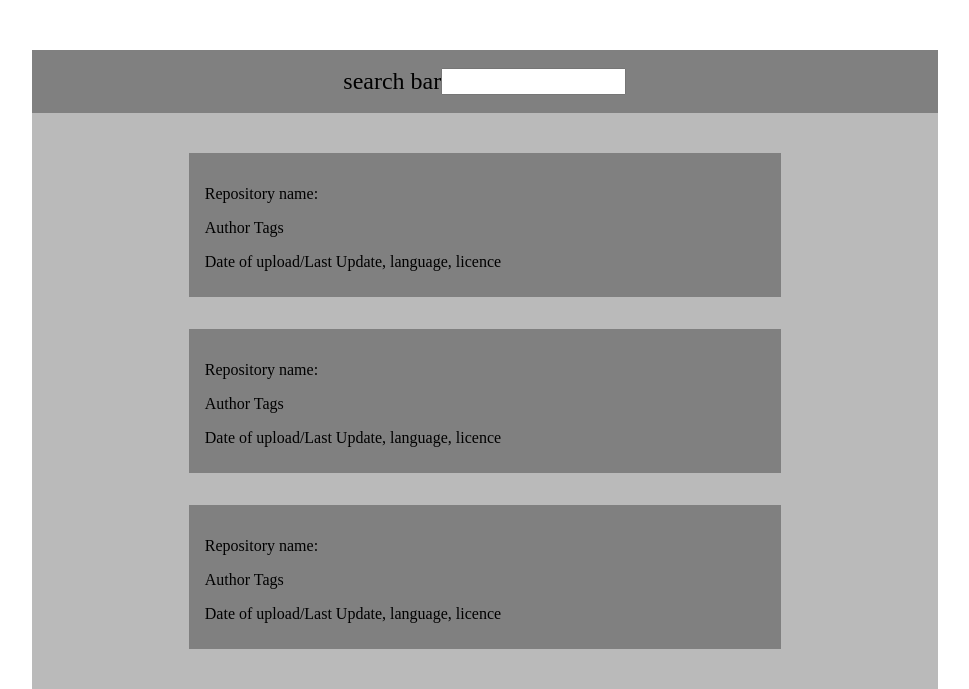
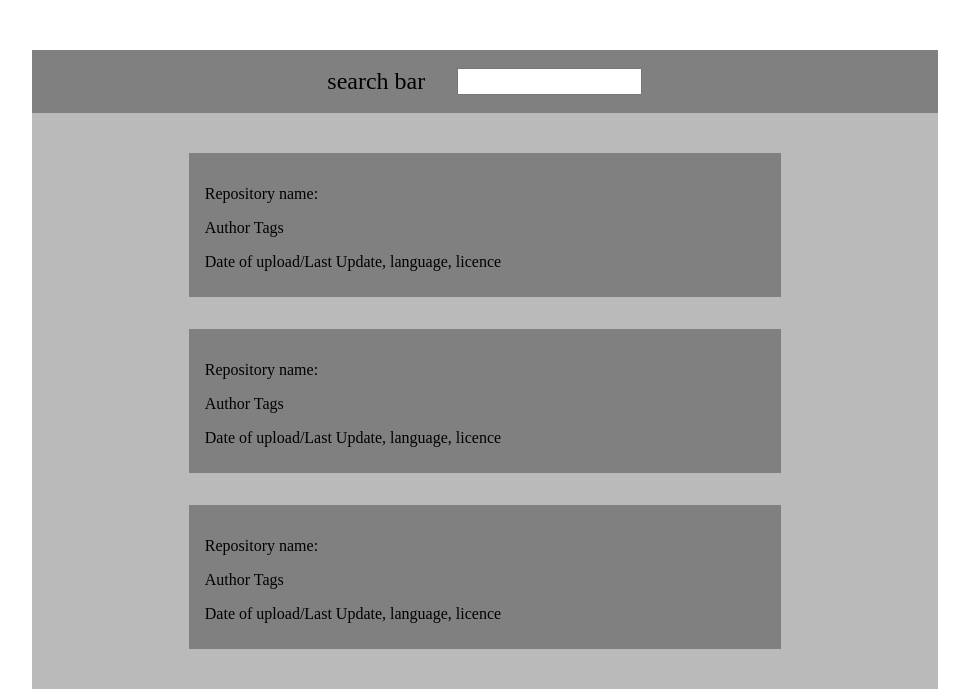
Before and after one commit to horizoncollege/project-2-verdieping-scrum-codeverse, a PHP site: page / in a window 1280 px wide. Shown: the part 78-767 px from the top of the page, without its empty margins (276-1245 px from the left). Run offline with PHP 8.4, Linux system fonts and the light colour scheme.

Commit message:
search bar uitgelijnd

```diff
--- a/style.css
+++ b/style.css
@@ -28,6 +28,10 @@
     margin: 1rem;
     height: 7rem;
     width: 35rem;
+}
+
+.search > input {
+    margin-left: 2rem;
 }
 
 /* navbar */
```
